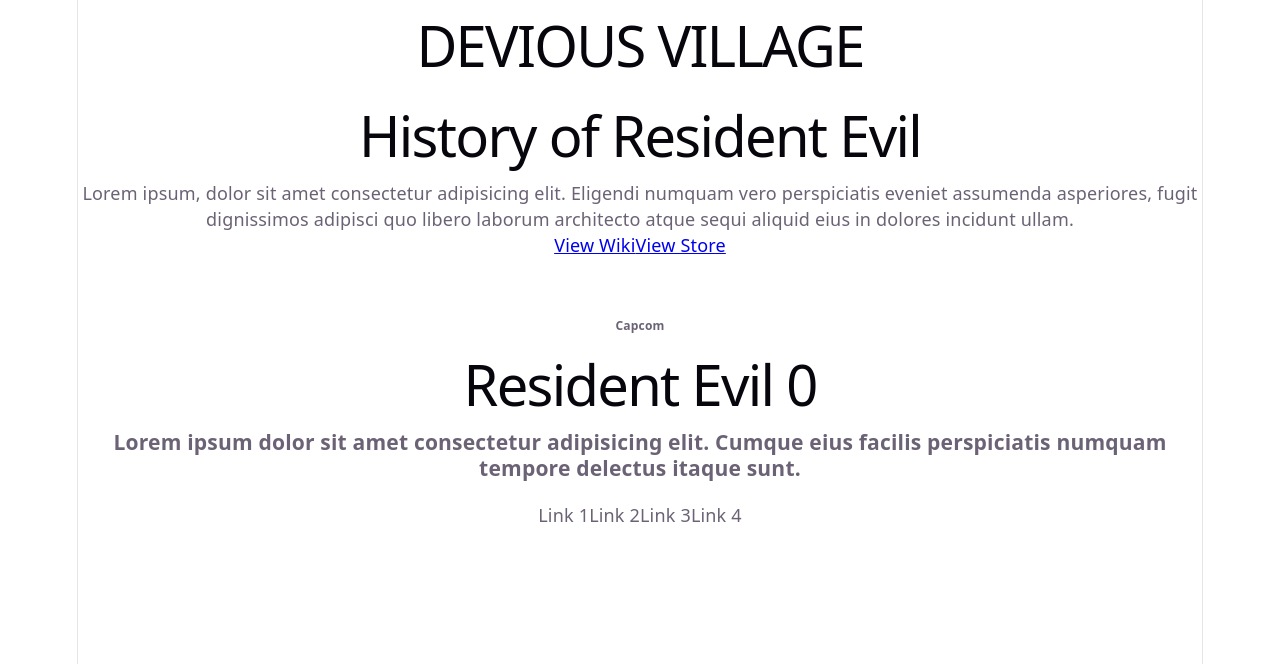
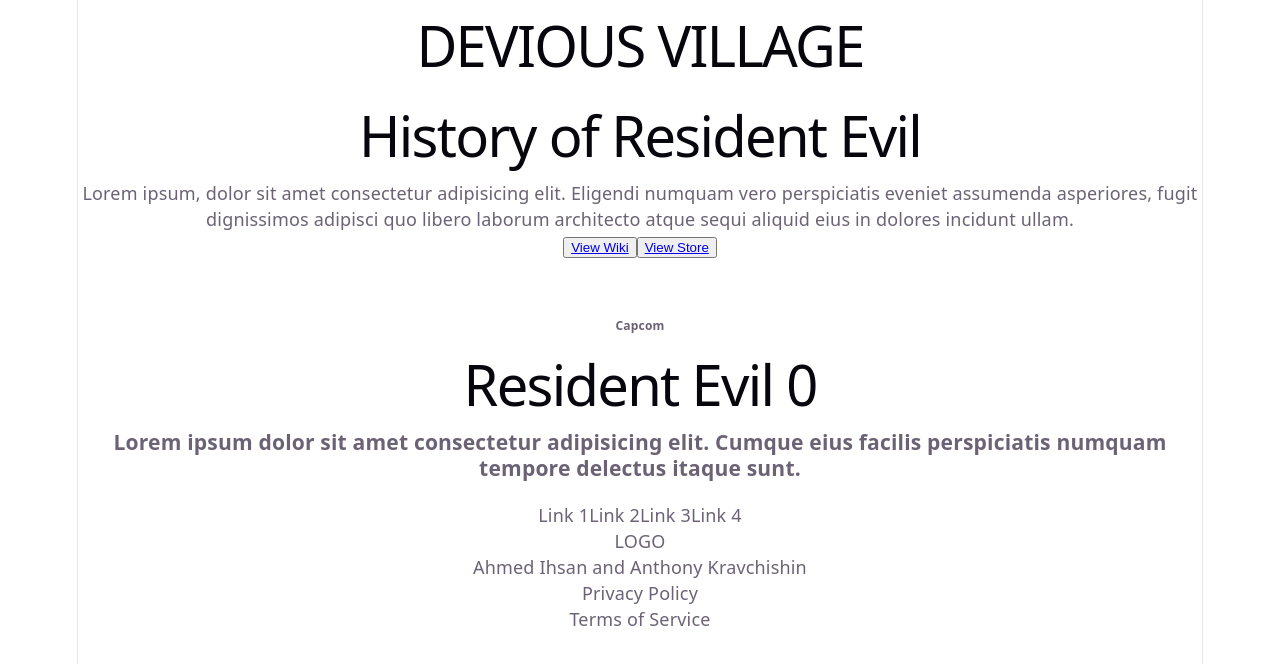
Before and after one commit to AhmedIhsan123/devious-village, a React (Vite) app: page / in a window 1280 px wide. Shown: the top 664 px of the page. Built offline with nearby package versions, Linux system fonts and the light colour scheme.

Commit message:
Added footer, adjusted header and history

```diff
--- a/src/App.jsx
+++ b/src/App.jsx
@@ -1,12 +1,14 @@
 import GameCard from "./Components/GameCard.jsx";
 import Header from "./Components/Header.jsx";
 import History from "./Components/History.jsx";
+import Footer from "./Components/Footer.jsx";
 export default function () {
 	return (
 		<>
       <Header />
       <History />
 			<GameCard></GameCard>
+      <Footer />
 		</>
 	);
 }
--- /dev/null
+++ b/src/Components/Footer.jsx
@@ -0,0 +1,10 @@
+export default function Footer() {
+    return <>
+        <p id="footer-logo">LOGO</p>
+        <div id="footer-layout">
+            <p>Ahmed Ihsan and Anthony Kravchishin</p>
+            <p>Privacy Policy</p>
+            <p>Terms of Service</p>
+        </div>
+    </>
+}
--- a/src/Components/Header.jsx
+++ b/src/Components/Header.jsx
@@ -1,5 +1,5 @@
 export default function Header() {
     return <>
-        <h1 className="heade">DEVIOUS VILLAGE</h1>
+        <h1>DEVIOUS VILLAGE</h1>
     </>
 }
--- a/src/Components/History.jsx
+++ b/src/Components/History.jsx
@@ -4,8 +4,8 @@
             <h1>History of Resident Evil</h1>
             <p>Lorem ipsum, dolor sit amet consectetur adipisicing elit. Eligendi numquam vero perspiciatis eveniet assumenda asperiores, fugit dignissimos adipisci quo libero laborum architecto atque sequi aliquid eius in dolores incidunt ullam.</p>
             <div id="history-links">
-                <a href="#">View Wiki</a>
-                <a href="#">View Store</a>
+                <button type="button"><a href="#">View Wiki</a></button>
+                <button type="button"><a href="#">View Store</a></button>
             </div>
             <img src=""></img>
         </div>
```
